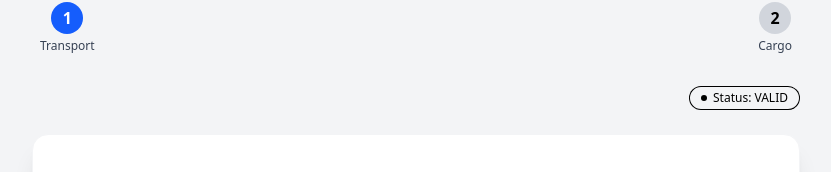
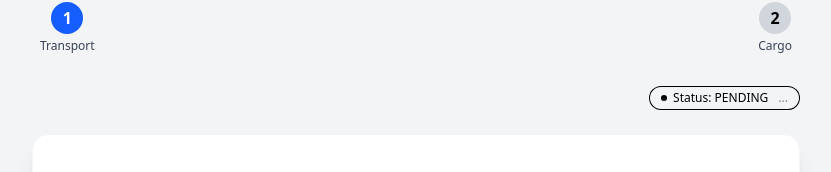
Before and after one commit to vitNapastiuk98/logistic-form-migration, an Angular app: page / in a window 1280 px wide. Shown: the part 126-298 px from the top of the page, without its empty margins (224-1055 px from the left). Built offline with nearby package versions, Linux system fonts and the light colour scheme.

Commit message:
### fix passed changeDetection on push and formStatus property as a signal for reactive changes in reactive form section

```diff
--- a/src/app/reative/views/manifest.ts
+++ b/src/app/reative/views/manifest.ts
@@ -1,5 +1,13 @@
-import {Component, OnInit, OnDestroy, inject, signal} from '@angular/core';
-import {FormBuilder, Validators, FormArray, ReactiveFormsModule, FormGroup, FormControl} from '@angular/forms';
+import {Component, OnInit, OnDestroy, inject, signal, ChangeDetectionStrategy} from '@angular/core';
+import {
+  FormBuilder,
+  Validators,
+  FormArray,
+  ReactiveFormsModule,
+  FormGroup,
+  FormControl,
+  FormControlStatus
+} from '@angular/forms';
 import { Subject, takeUntil, timer } from 'rxjs';
 import { CommonModule } from '@angular/common';
 
@@ -43,20 +51,20 @@ import {CargoItemForm, ManifestForm, ManifestPayload, TransportMode} from '../mo
 
         <div class="mb-6 flex justify-end">
           <span class="inline-flex items-center gap-x-1.5 rounded-full px-3 py-1 text-xs font-medium ring-1 ring-inset"
-                [class.bg-green-50]="formStatus === 'VALID'"
-                [class.text-green-700]="formStatus === 'VALID'"
-                [class.ring-green-600]="formStatus === 'VALID'"
-                [class.bg-red-50]="formStatus === 'INVALID'"
-                [class.text-red-700]="formStatus === 'INVALID'"
-                [class.ring-red-600]="formStatus === 'INVALID'"
-                [class.bg-amber-50]="formStatus === 'PENDING'"
-                [class.text-amber-700]="formStatus === 'PENDING'"
-                [class.ring-amber-600]="formStatus === 'PENDING'">
+                [class.bg-green-50]="formStatus() === 'VALID'"
+                [class.text-green-700]="formStatus() === 'VALID'"
+                [class.ring-green-600]="formStatus() === 'VALID'"
+                [class.bg-red-50]="formStatus() === 'INVALID'"
+                [class.text-red-700]="formStatus() === 'INVALID'"
+                [class.ring-red-600]="formStatus() === 'INVALID'"
+                [class.bg-amber-50]="formStatus() === 'PENDING'"
+                [class.text-amber-700]="formStatus() === 'PENDING'"
+                [class.ring-amber-600]="formStatus() === 'PENDING'">
             <svg class="h-1.5 w-1.5 fill-current" viewBox="0 0 6 6" aria-hidden="true">
               <circle cx="3" cy="3" r="3" />
             </svg>
-            Status: {{ formStatus }}
-            @if (formStatus === 'PENDING') { <span class="animate-pulse ml-1">...</span> }
+            Status: {{ formStatus() }}
+            @if (formStatus() === 'PENDING') { <span class="animate-pulse ml-1">...</span> }
           </span>
         </div>
 
@@ -173,7 +181,8 @@ import {CargoItemForm, ManifestForm, ManifestPayload, TransportMode} from '../mo
   styles: [`
     @keyframes slideIn { from { transform: translateY(100%); opacity: 0; } to { transform: translateY(0); opacity: 1; } }
     .animate-slideIn { animation: slideIn 0.3s ease-out forwards; }
-  `]
+  `],
+  changeDetection: ChangeDetectionStrategy.OnPush
 })
 export class ManifestComponent implements OnInit, OnDestroy {
   private fb = inject(FormBuilder);
@@ -186,7 +195,7 @@ export class ManifestComponent implements OnInit, OnDestroy {
   currentStep = signal(1);
   isAirFreight = signal(false);
   payload = signal<ManifestPayload | null>(null)
-  formStatus = 'VALID';
+  formStatus = signal<FormControlStatus>('PENDING');
 
   form: FormGroup<ManifestForm> = this.fb.group({
     meta: this.fb.group({
@@ -201,7 +210,7 @@ export class ManifestComponent implements OnInit, OnDestroy {
   get cargoItems(): FormArray<FormGroup<CargoItemForm>> { return this.form.get('cargoItems') as FormArray; }
 
   ngOnInit() {
-    this.form.statusChanges.pipe(takeUntil(this.destroy$)).subscribe(s => this.formStatus = s);
+    this.form.statusChanges.pipe(takeUntil(this.destroy$)).subscribe(s => this.formStatus.set(s));
     this.form.get('meta.transportMode')?.valueChanges.pipe(takeUntil(this.destroy$)).subscribe(mode => {
       this.isAirFreight.set(mode === 'air');
       this.updateWeightValidators(this.isAirFreight());
```
